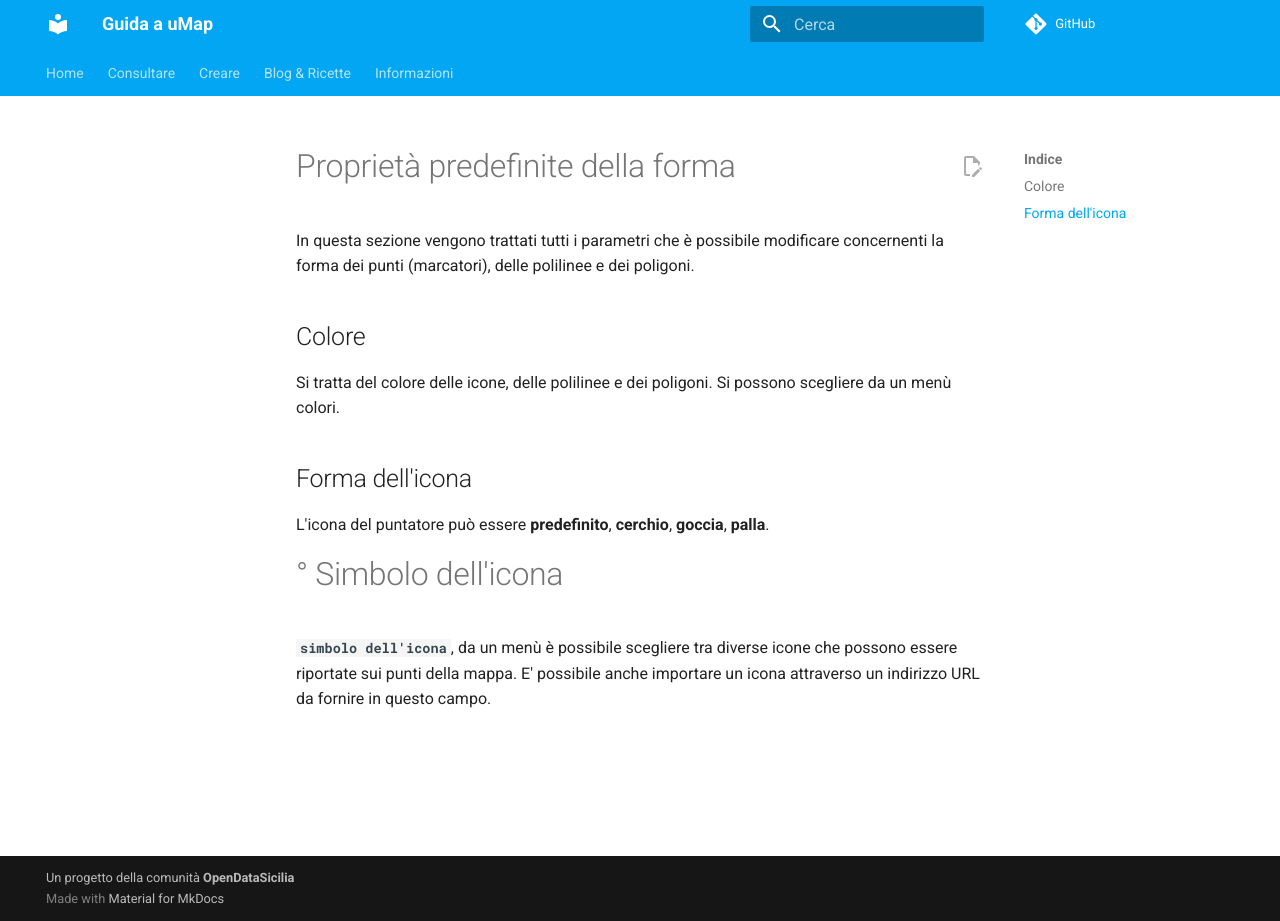
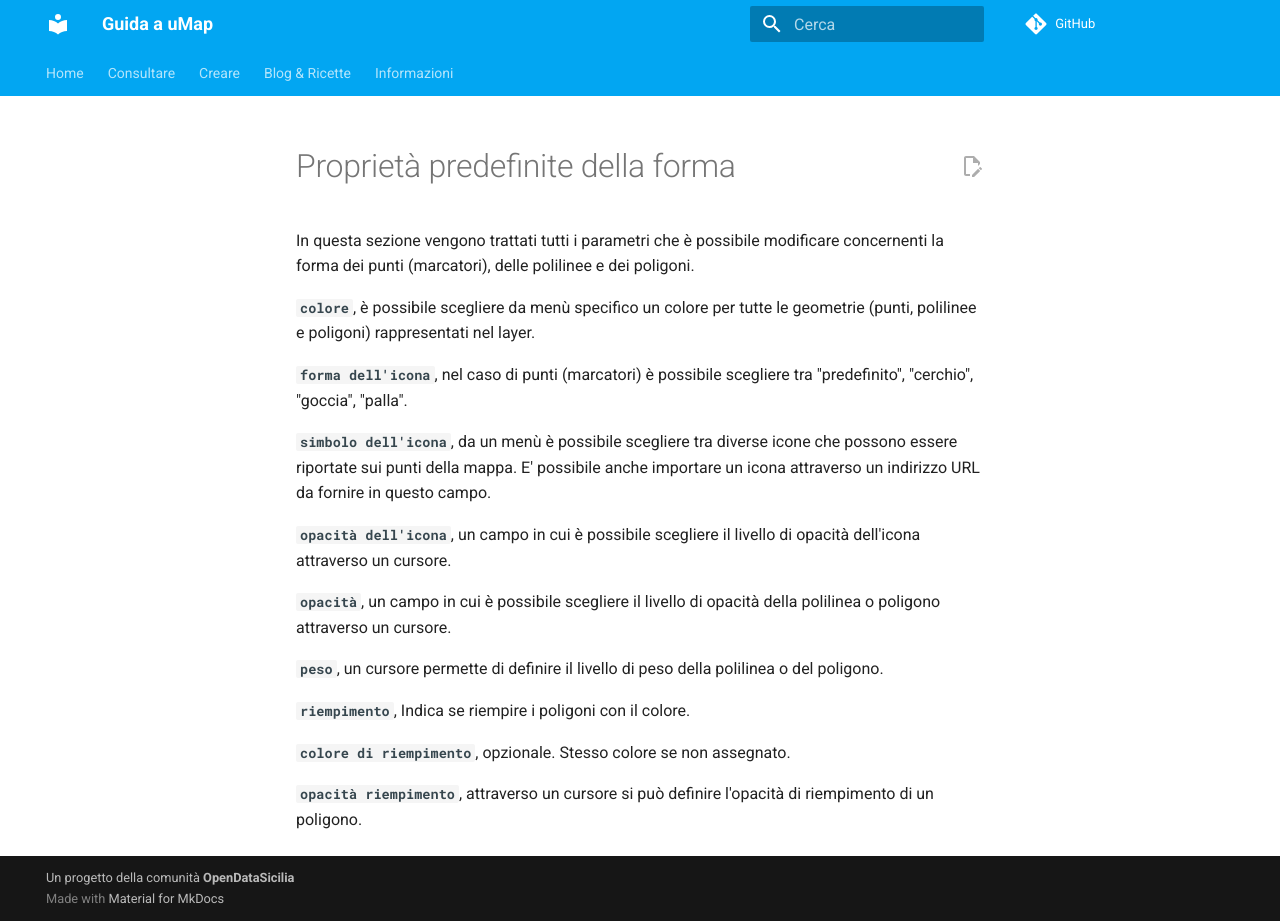
Before and after one commit to opendatasicilia/guida-umap, an MkDocs documentation site: the page built from docs/creare/proprieta-predefinite-forma.md, in a window 1280 px wide and 921 px high. Built offline with MkDocs 1.6.1 and Material for MkDocs 9.7.7, drawn with Linux system fonts in a browser that asks for light colours; comment, search, counter and statistics services are not loaded.

Commit message:
Update proprieta-predefinite-forma.md

```diff
--- a/docs/creare/proprieta-predefinite-forma.md
+++ b/docs/creare/proprieta-predefinite-forma.md
@@ -2,14 +2,20 @@
 
 In questa sezione vengono trattati tutti i parametri che è possibile modificare concernenti la forma dei punti (marcatori), delle polilinee e dei poligoni.
 
-## Colore
+**`colore`**, è possibile scegliere da menù specifico un colore per tutte le geometrie (punti, polilinee e poligoni) rappresentati nel layer.
 
-Si tratta del colore delle icone, delle polilinee e dei poligoni. Si possono scegliere da un menù colori.
-
-## Forma dell'icona
-
-L'icona del puntatore può essere **predefinito**, **cerchio**, **goccia**, **palla**.
-
-#° Simbolo dell'icona
+**`forma dell'icona`**, nel caso di punti (marcatori) è possibile scegliere tra "predefinito", "cerchio", "goccia", "palla".
 
 **`simbolo dell'icona`**, da un menù è possibile scegliere tra diverse icone che possono essere riportate sui punti della mappa. E' possibile anche importare un icona attraverso un indirizzo URL da fornire in questo campo.
+
+**`opacità dell'icona`**, un campo in cui è possibile scegliere il livello di opacità dell'icona attraverso un cursore.
+
+**`opacità`**, un campo in cui è possibile scegliere il livello di opacità della polilinea o poligono attraverso un cursore.
+
+**`peso`**, un cursore permette di definire il livello di peso della polilinea o del poligono.
+
+**`riempimento`**, Indica se riempire i poligoni con il colore.
+
+**`colore di riempimento`**, opzionale. Stesso colore se non assegnato.
+
+**`opacità riempimento`**, attraverso un cursore si può definire l'opacità di riempimento di un poligono.
```
